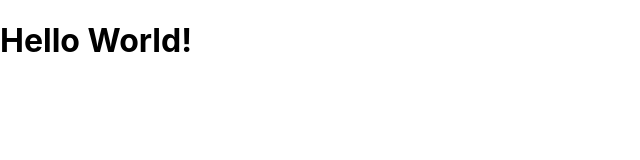
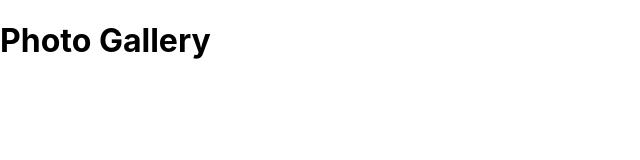
Before and after one commit to xkrause/photo-gallery, a React (Create React App) app: page / in a window 1280 px wide. Shown: the top 160 px of the page, without its empty margins (0-640 px from the left). Built offline with nearby package versions, Linux system fonts and the light colour scheme.

Commit message:
Creating Header Component

```diff
--- a/src/Components/App/App.js
+++ b/src/Components/App/App.js
@@ -1,12 +1,11 @@
 import React from 'react';
 import './App.css';
+import Header from '../Header/Header';
 
 class App extends React.Component {
     render() {
         return (
-            <div>
-                <h1>Hello World!</h1>
-            </div>
+            <Header />
         );
     }
 }
--- /dev/null
+++ b/src/Components/Header/Header.js
@@ -0,0 +1,14 @@
+import React from 'react';
+import './Header.css';
+
+class Header extends React.Component {
+    render() {
+        return (
+            <div className = "jumbotron">
+                <h1>Photo Gallery</h1>
+            </div>
+        );
+    }
+}
+
+export default Header;
```
Also changed, not shown: src/Components/Header/Header.css (added).
